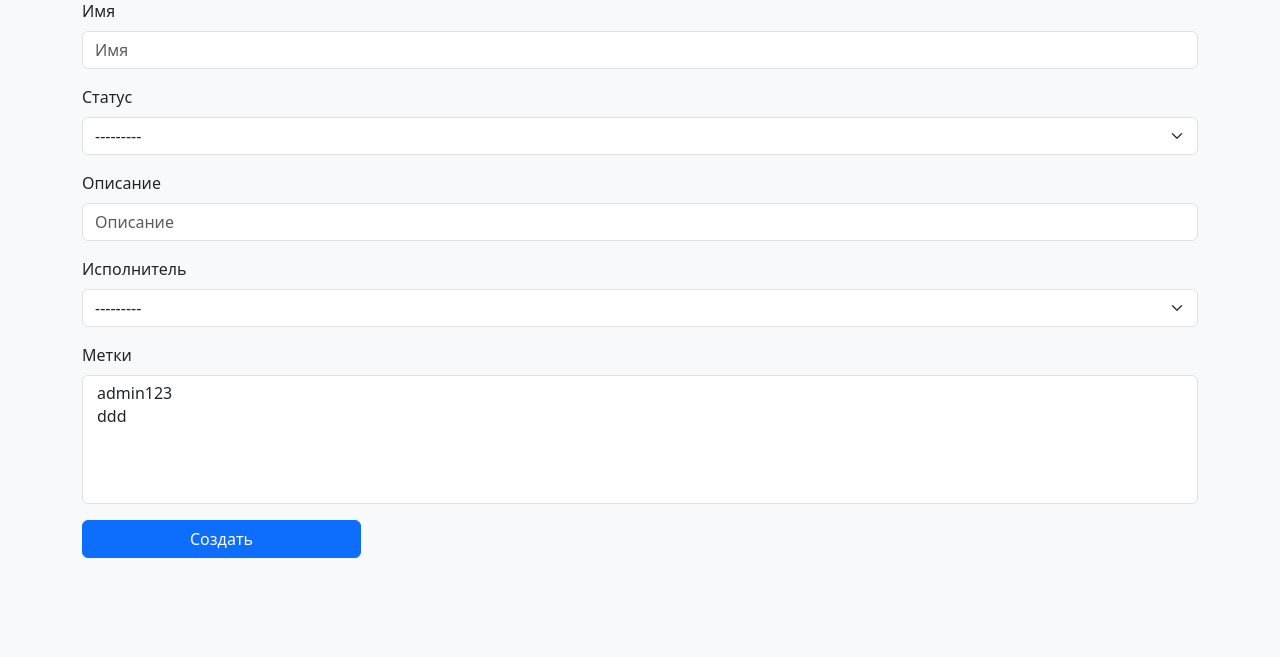
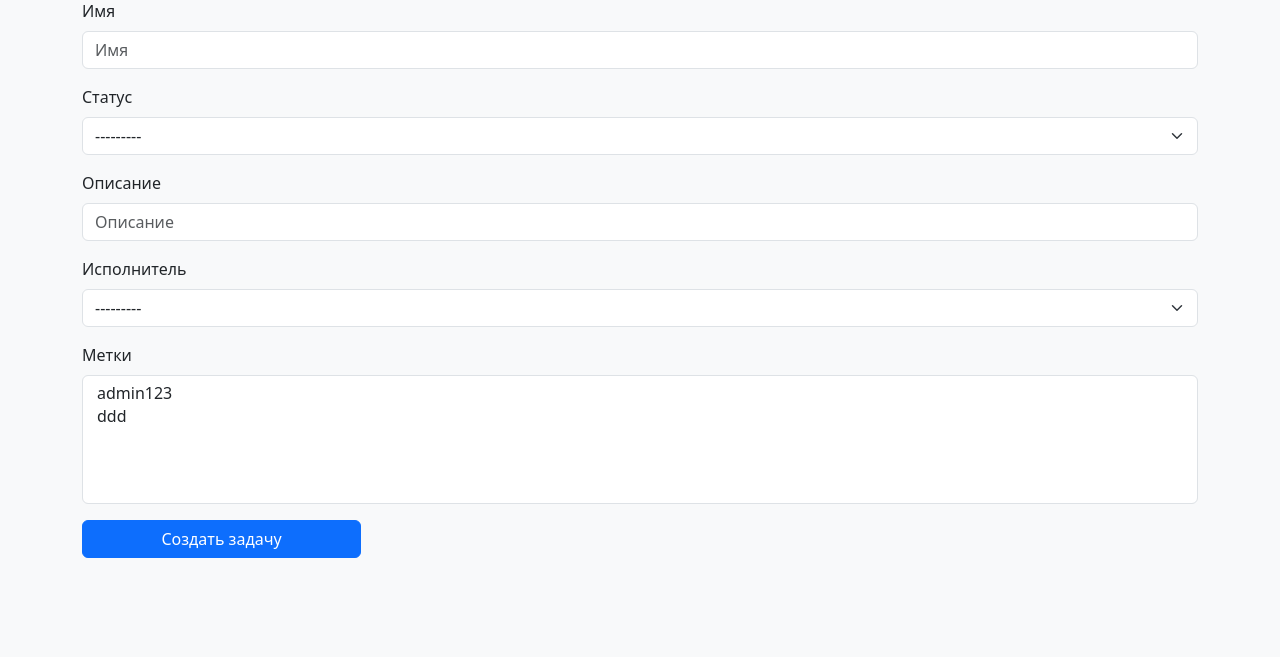
Before and after one commit to MlkProduction/python-project-52, a Django app: page /tasks/create/ in a window 1280 px wide. Shown: the part 143-800 px from the top of the page. Run offline with Django 5.2, Linux system fonts and the light colour scheme; a user stored in the database is signed in; data comes from the database, SQL or seed files in the repository; some libraries are stand-ins or nearby versions.

Commit message:
flash mess labels

```diff
--- a/task_manager/templates/tasks_create.html
+++ b/task_manager/templates/tasks_create.html
@@ -10,6 +10,6 @@
     {% csrf_token %}
     {% bootstrap_form form layout='vertical' %}
 
-    {% bootstrap_button "Создать" button_type="submit" button_class="btn-primary w-25" %}
+    {% bootstrap_button "Создать задачу" button_type="submit" button_class="btn-primary w-25" %}
   </form>
 {% endblock %}
```
